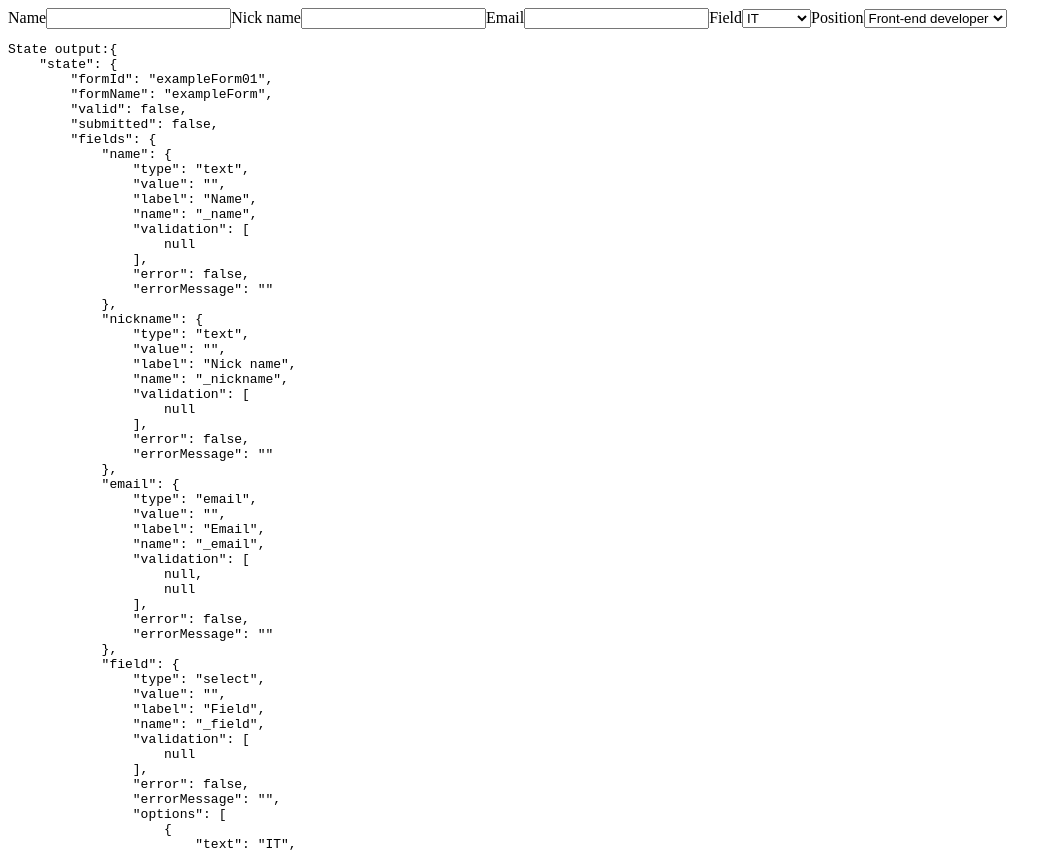
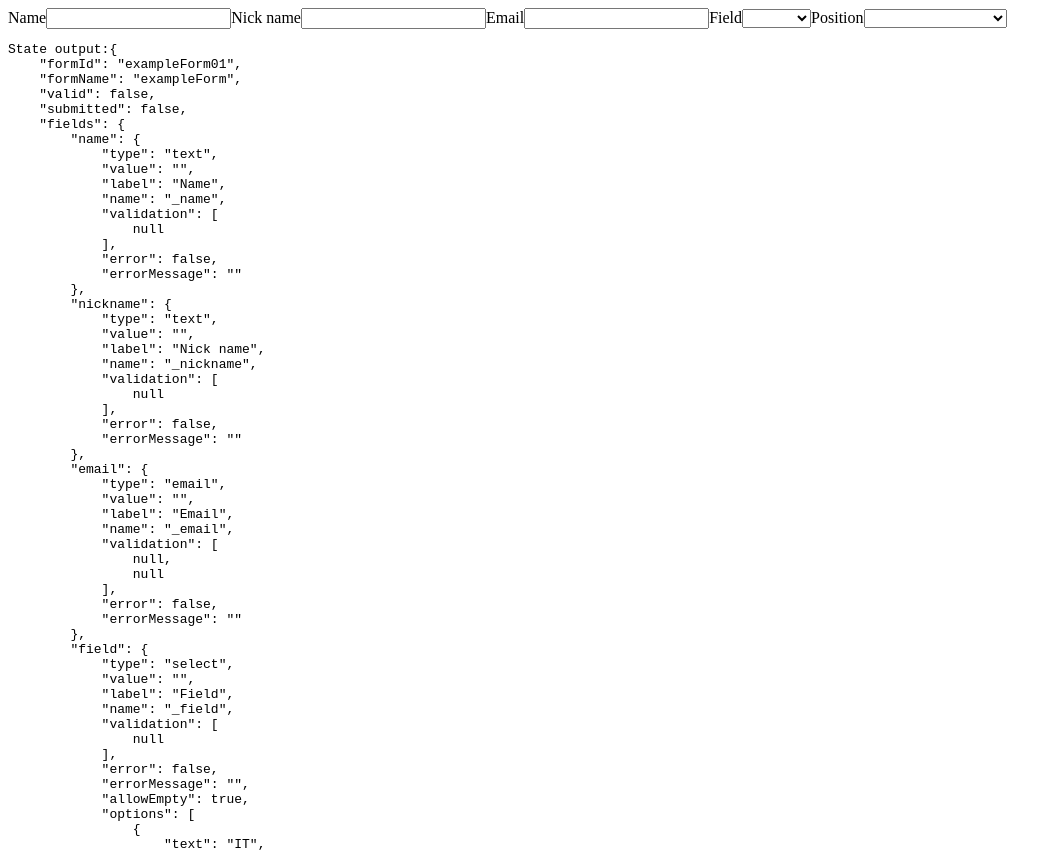
Before and after one commit to zabawt/form_renderer, a React (Create React App) app: page / in a window 1280 px wide. Shown: the top 852 px of the page, without its empty margins (0-1062 px from the left). Built offline with nearby package versions, Linux system fonts and the light colour scheme.

Commit message:
added allowEmpty option for selects

```diff
--- a/src/commons/types/formFields.ts
+++ b/src/commons/types/formFields.ts
@@ -17,6 +17,7 @@ export type formRenderFields = formFieldInput | formFieldSelect;
 
 export type requiredSelectOptions = Required<{
   options: selectOptions
+  allowEmpty: boolean;
 }>
 
 export type selectOption = {
--- a/src/components/FormSelect/index.tsx
+++ b/src/components/FormSelect/index.tsx
@@ -1,14 +1,16 @@
 import React from 'react';
 import { CommonInputProps } from '../../commons/types/formComponents';
-import { selectOption } from '../../commons/types/formFields';
+import { selectOption, selectOptions } from '../../commons/types/formFields';
 
 type SelectTypeProps = CommonInputProps & {
-  options: any
+  options: selectOptions | undefined;
+  allowEmpty?: boolean;
 }
 
 const FormSelect = (props: SelectTypeProps) => {
   return <select value={props.value} name={props.name} onChange={props.onChange}>
-    {props.options.map(({ value, text }: selectOption, index: number) => {
+    {props.allowEmpty && <option value=""></option>}
+    {props.options && props.options.map(({ value, text }: selectOption, index: number) => {
       return <option value={value} key={`${value}_${index}`}>{text}</option>
     })}
   </select>
--- a/src/components/StateOutput/index.tsx
+++ b/src/components/StateOutput/index.tsx
@@ -3,7 +3,7 @@ import { StoreConsumer } from '../../store'
 
 const StateOutput = () => {
   return <StoreConsumer>{
-    (value: any) => { return <pre>State output:{JSON.stringify(value, null, 4)}</pre> }
+    (value: any) => { return <pre>State output:{JSON.stringify(value.state, null, 4)}</pre> }
   }</StoreConsumer>
 
 }
--- a/src/store/index.tsx
+++ b/src/store/index.tsx
@@ -65,6 +65,7 @@ const initialState: readOnlyAppState = {
       validation: [validateRequired],
       error: false,
       errorMessage: "",
+      allowEmpty: true,
       options: [{
         text: "IT",
         value: "IT"
@@ -81,6 +82,7 @@ const initialState: readOnlyAppState = {
       validation: [validateRequired],
       error: false,
       errorMessage: "",
+      allowEmpty: true,
       options: [{
         text: "Front-end developer",
         value: "frontenddeveloper"
```
